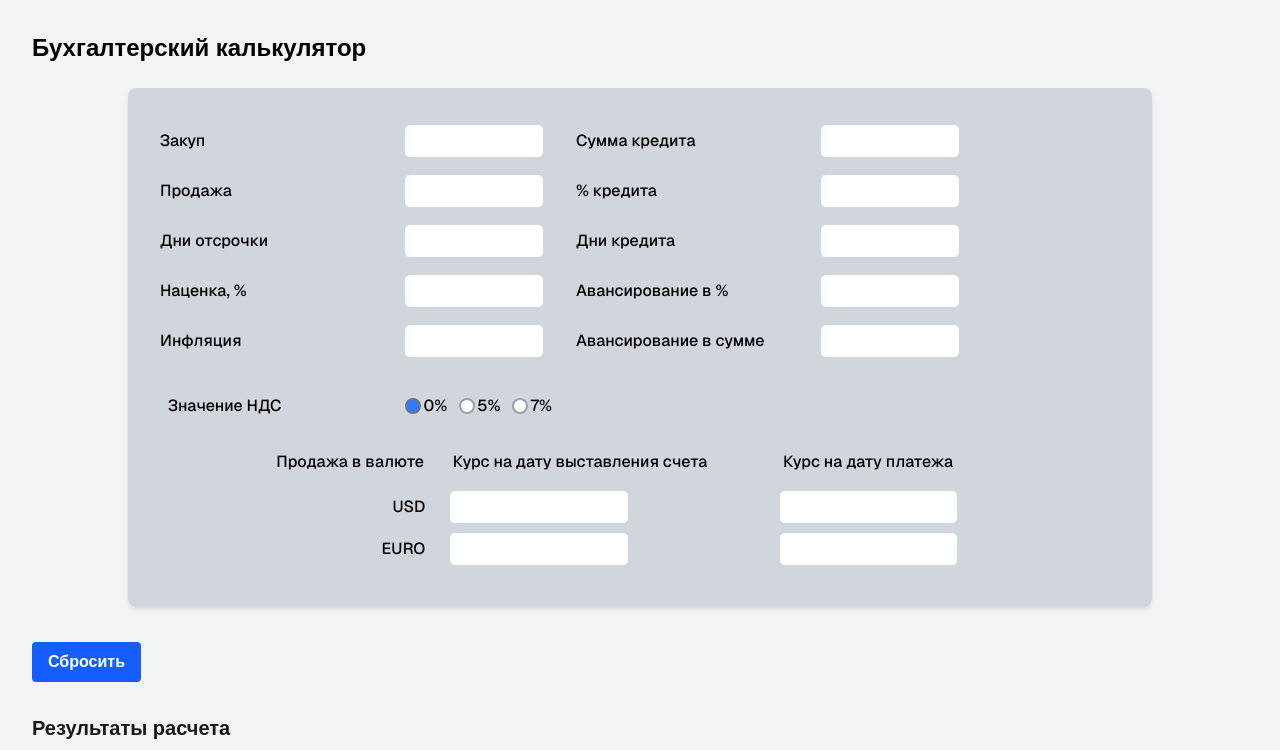
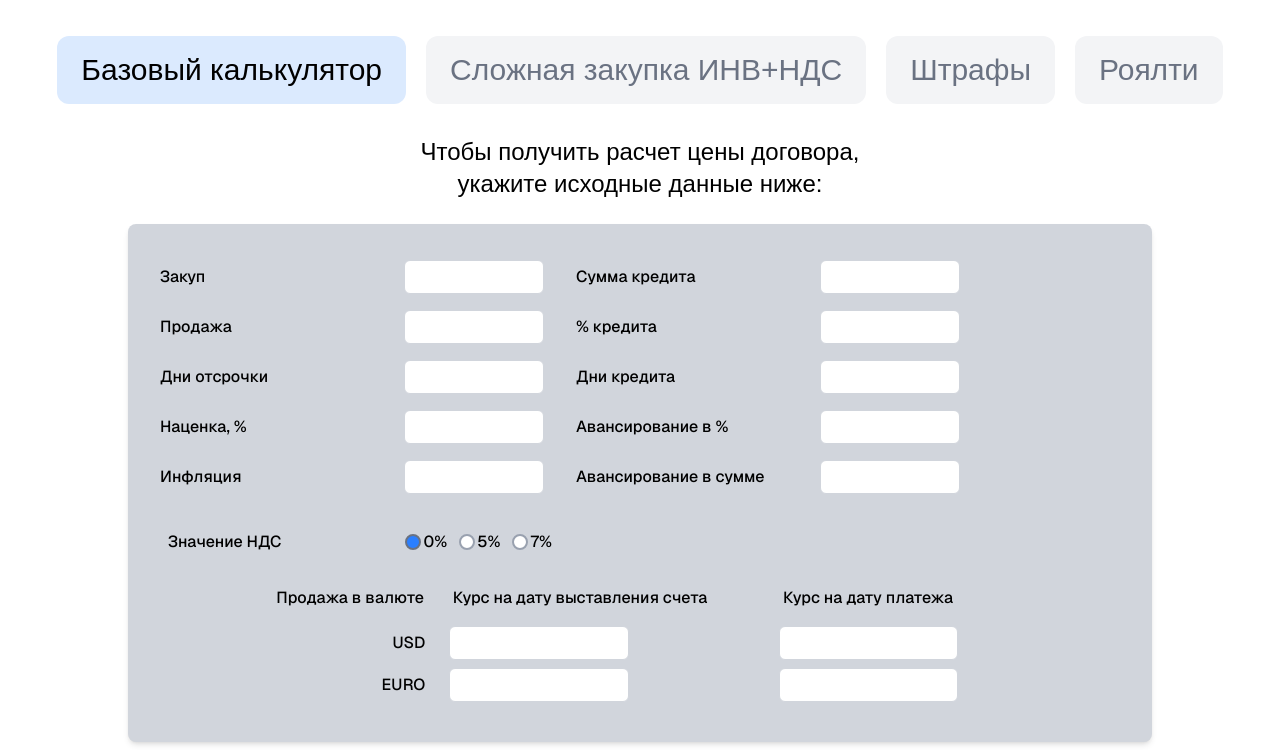
Before and after one commit to djhotdog1e/calculator_cir, a Next.js app: page / in a window 1280 px wide. Shown: the top 750 px of the page. Built offline with nearby package versions, Linux system fonts and the light colour scheme.

Commit message:
navigation bar

```diff
--- /dev/null
+++ b/src/app/components/NavBar.jsx
@@ -0,0 +1,31 @@
+"use client"
+import Link from "next/link";
+import { usePathname } from "next/navigation";
+
+const navItems = [
+    {label: "Базовый калькулятор", href:"/"},
+    {label: "Сложная закупка ИНВ+НДС", href:"/firstPage"},
+    {label: "Штрафы", href:"/secondPage"},
+    {label: "Роялти", href:"/thirdPage"}
+];
+
+export default function NavBar() {
+    const pathname = usePathname();
+    return (
+        <nav className="flex justify-center gap-5 pt-9">
+            {navItems.map((item) =>  {
+                const isActive = pathname === item.href;
+                return(
+                <Link key={item.href} href={item.href} className={"px-6 py-4 rounded-xl text-3xl font-medium transition-colors " +
+                        (isActive
+                            ? "bg-blue-100 text-black "
+                            : "bg-gray-100 text-gray-500 hover:bg-blue-100 hover:text-black ")
+                        }
+                >
+                    {item.label}
+                </Link>
+                );
+                })}
+        </nav>
+    );
+}
--- a/src/app/components/calculator.jsx
+++ b/src/app/components/calculator.jsx
@@ -7,8 +7,8 @@ export default function Calculator() {
   const { values, handleChange, results, reset } = useCalculator();
 
   return (
-    <div className="p-8 bg-gray-100 min-h-screen">
-      <h1 className="text-2xl font-bold mb-6 text-black">Бухгалтерский калькулятор</h1>
+    <div className="p-8 min-h-screen">
+      <h1 className="text-2xl font-normal mb-6 text-black text-center max-w-130 mx-auto">Чтобы получить расчет цены договора, укажите исходные данные ниже:</h1>
 
       <TableForm values={values} onChange={handleChange} />
 
--- /dev/null
+++ b/src/app/firstPage/page.jsx
@@ -0,0 +1,11 @@
+import NavBar from "../components/NavBar";
+
+export default function Page() {
+
+  return (
+    <>
+      <NavBar />
+      <h1 className="text-2xl font-normal mb-6 text-black text-center max-w-170 mx-auto mt-10">Сложная закупка ИНВ+НДС<br />Расчет стоимости договора при сложных условиях -<br />часть товаров услуг с НДС, часть товаров, услуг без НДС</h1>
+    </>
+  );
+}
--- a/src/app/page.jsx
+++ b/src/app/page.jsx
@@ -1,9 +1,15 @@
 "use client";
 
+import NavBar from "./components/NavBar"
 import Calculator from "./components/calculator";
 
 
 export default function Page() {
 
-  return Calculator();
+  return (
+    <>
+      <NavBar />
+      <Calculator />
+    </>
+  );
 }
--- /dev/null
+++ b/src/app/secondPage/page.jsx
@@ -0,0 +1,11 @@
+import NavBar from "../components/NavBar";
+
+export default function Page() {
+
+  return (
+    <>
+      <NavBar />
+      <h1 className="text-2xl font-normal mb-6 text-black text-center max-w-130 mx-auto mt-10">Тут будут штрафы</h1>
+    </>
+  );
+}
--- /dev/null
+++ b/src/app/thirdPage/page.jsx
@@ -0,0 +1,11 @@
+import NavBar from "../components/NavBar";
+
+export default function Page() {
+
+  return (
+    <>
+      <NavBar />
+      <h1 className="text-2xl font-normal mb-6 text-black text-center max-w-150 mx-auto mt-10">Расчет ведется от итоговой суммы договора, которая расчитана в Базовом калькуляторе</h1>
+    </>
+  );
+}
```
